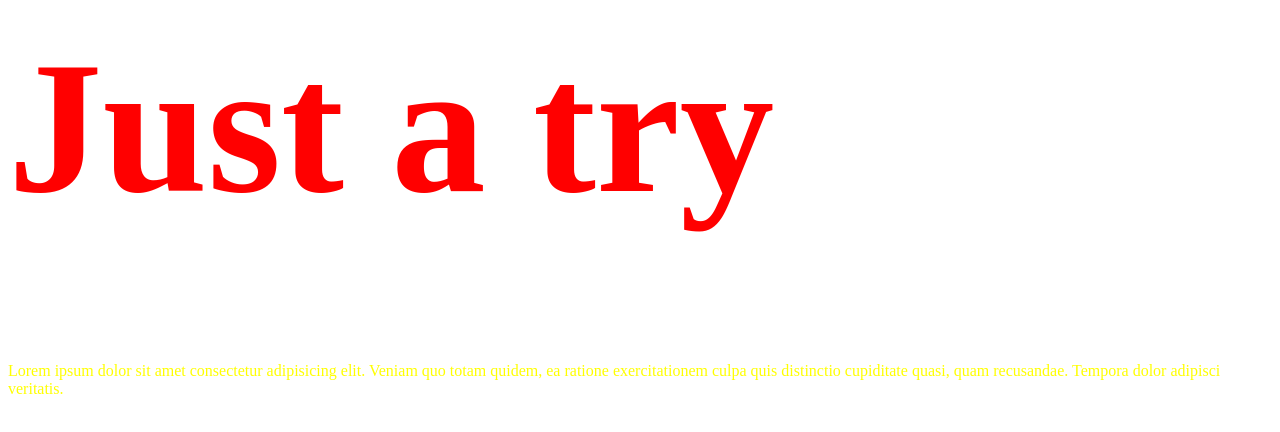
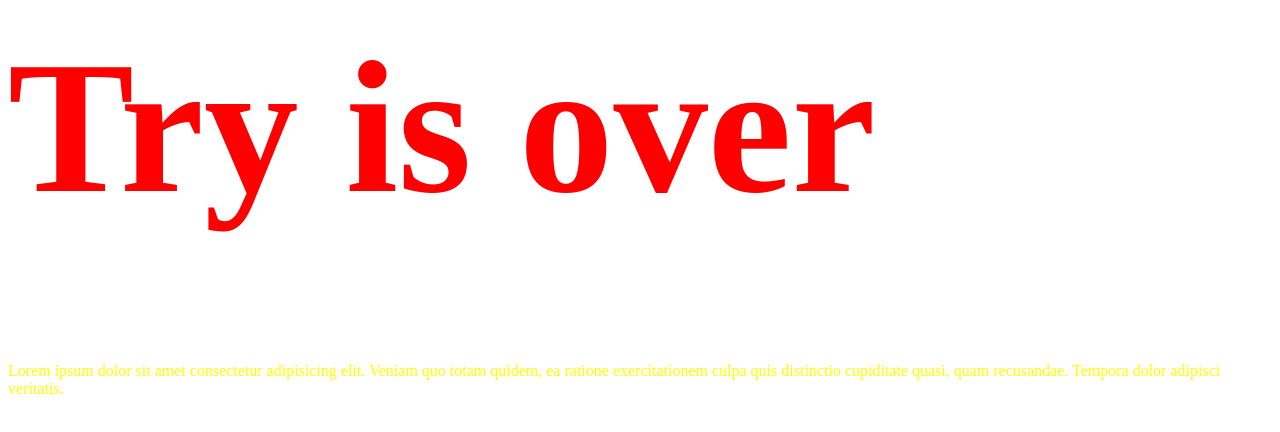
Before and after one commit to Vkrishture27/Testing, a plain HTML site: page index.html in a window 1280 px wide. Shown: the part 108-540 px from the top of the page. Drawn offline with Linux system fonts and the light colour scheme.

Commit message:
Update index.html

```diff
--- a/index.html
+++ b/index.html
@@ -7,7 +7,7 @@
     <link rel="stylesheet" href="style.css">
 </head>
 <body>
-<h1>Just a try</h1>
+<h1>Try is over</h1>
 
 <p>Lorem ipsum dolor sit amet consectetur adipisicing elit. Veniam quo totam quidem, ea ratione exercitationem culpa quis distinctio cupiditate quasi, quam recusandae. Tempora dolor adipisci veritatis.</p>
 </body>
```
